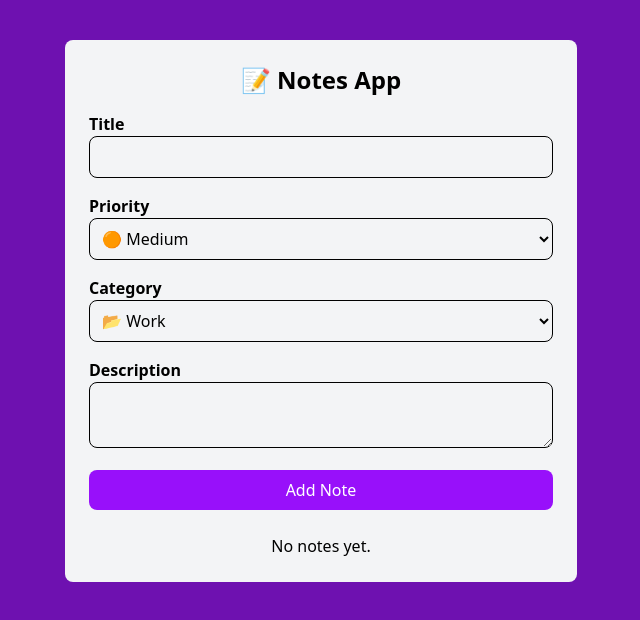
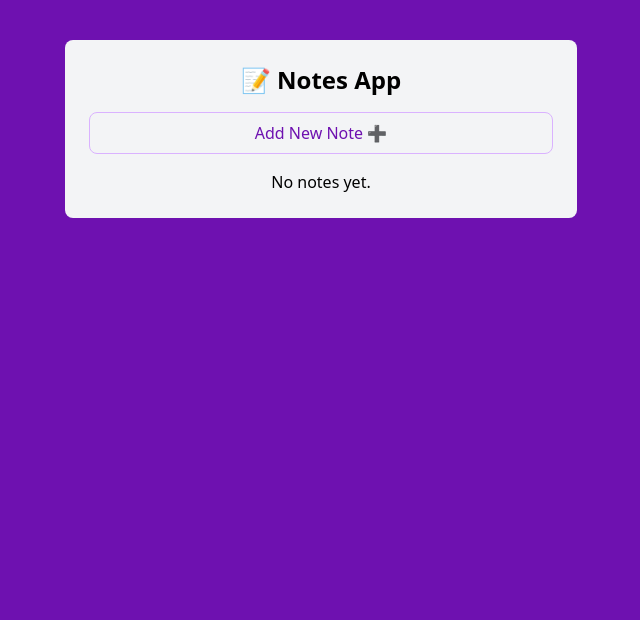
Before and after one commit to pfkellogg/bt-notes-app-redo, a React (Vite) app: page / in a window 1280 px wide. Shown: the top 620 px of the page, without its empty margins (319-959 px from the left). Built offline with nearby package versions, Linux system fonts and the light colour scheme.

Commit message:
make form collapsible

```diff
--- a/src/components/NoteForm.jsx
+++ b/src/components/NoteForm.jsx
@@ -8,7 +8,9 @@
     description: ''
   })
 
-  const { title, priority, category, description } = formData
+  const [isFormVisible, setIsFormVisible] = useState(false)
+
+  // const { title, priority, category, description } = formData
 
   const handleChange = (e) => {
     console.log(e.target.name, e.target.value)
@@ -41,6 +43,17 @@
   }
 
   return (
+    <>
+      {/* Toggle Button}*/}
+
+      <button
+        onClick={() => setIsFormVisible(!isFormVisible)}
+        className='w-full bg-gray-100 border border-gray-300 text-purple-800 py-2 rounded-lg cursor-pointer hover:bg-purple-200 hover: border-purple-300 transition mb-4'
+      >
+        {isFormVisible ? 'Hide Form ✖️' : 'Add New Note ➕'}
+      </button>
+
+      {isFormVisible && (
         <form
           onSubmit={handleSubmit}
           className='mb-6'
@@ -120,6 +133,8 @@
             Add Note
           </button>
         </form>
+      )}
+    </>
   )
 }
 
```
Lines whose indentation alone changed are shown as unchanged.
